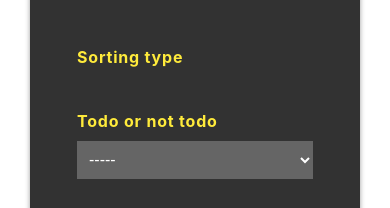
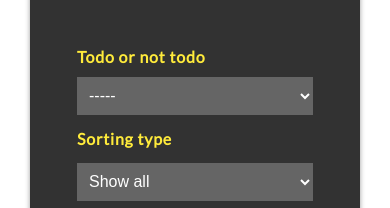
Before and after one commit to monikacil/TO-DO-Application, a plain HTML site: page index.html in a window 390 px wide. Shown: the part 228-436 px from the top of the page. Drawn offline with nearby package versions, Linux system fonts and the light colour scheme.

Commit message:
Changed font and added media queries

```diff
--- a/index.html
+++ b/index.html
@@ -80,7 +80,7 @@
                     </ul>
                     <div class="sorting">
                     <div class="row titles">
-                        <div class="form-group col-md-6">
+                        <div class="form-group col-md-6 sortTypeLabel">
                             <label for="select1" class="sortType">Sorting type</label>
                         </div>
                         <div class="form-group col-md-6">
@@ -88,7 +88,7 @@
                         </div>
                     </div>
                     <div class="row">
-                        <div class="form-group col-md-6">
+                        <div class="form-group col-md-6 ">
                             <select class="form-control sortTypeOptions" id="select1">
                                 <option value="id">-----</option>
                                 <option value="deadline">Deadline</option>
--- a/scss/main.scss
+++ b/scss/main.scss
@@ -273,3 +273,11 @@ header {
   background-image: url('https://s32.postimg.org/k0nwdbgol/wave_blue.png');
   color: #3CBBF7;
 }
+
+
+@media(max-width: 770px) {
+  .sortTypeLabel {
+    position:absolute;
+    bottom: 7rem;
+  }
+}
```
Also changed, not shown: css/main.css.
